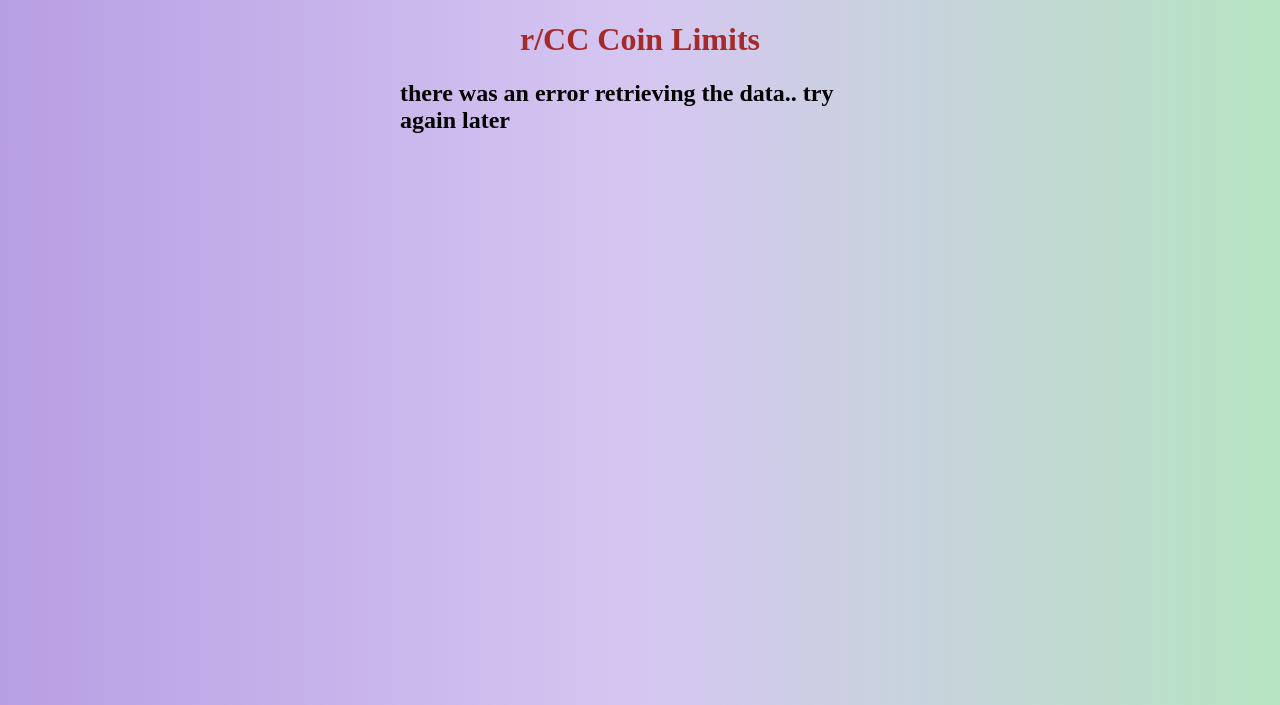
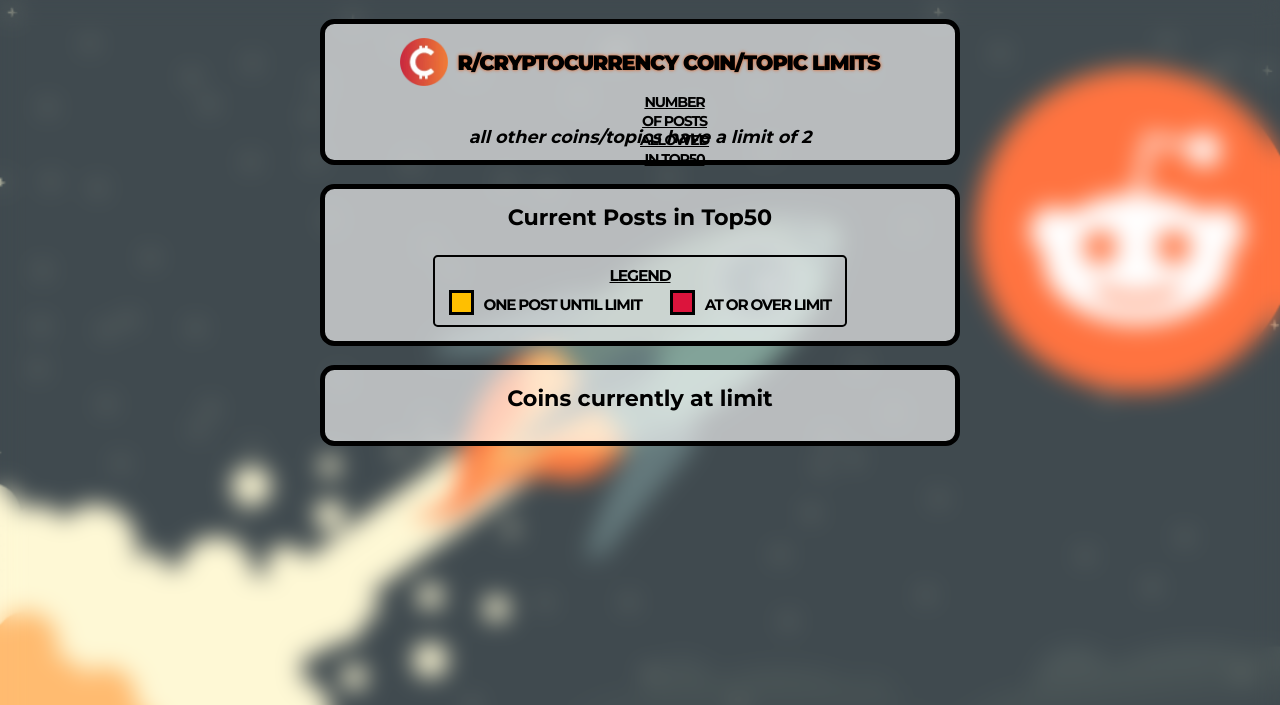
Before and after one commit to Mmackz/flask-limitcoins, a Flask app: page / in a window 1280 px wide. Shown: the top 705 px of the page. Run offline with Flask 2, Linux system fonts and the light colour scheme.

Commit message:
🎨 new design/layout

```diff
--- a/static/app.css
+++ b/static/app.css
@@ -1,70 +1,311 @@
-body {
-    margin: 0;
-    background: #59C17371;  /* fallback for old browsers */
-    background: -webkit-linear-gradient(to right, #5c26c171, #a17fe071, #59C17371);  /* Chrome 10-25, Safari 5.1-6 */
-    background: linear-gradient(to right, #5D26C171, #a17fe071, #59C17371); /* W3C, IE 10+/ Edge, Firefox 16+, Chrome 26+, Opera 12+, Safari 7+ */
-
+html {
+   font-size: 11px;
 }
 
-h1 {
-    color: brown;
-    text-align: center;
+body {
+   font-family: 'Montserrat', 'Segoe UI', Tahoma, Geneva, Verdana, sans-serif;
+   margin: 0;
+}
+
+body:before {
+   content: "";
+   position: fixed;
+   top: 0;
+   left: 0;
+   height: 100%;
+   width: 100%;
+   background-image: url(./images/reddit-moon.png);
+   background-repeat: no-repeat;
+   background-size: cover;
+   opacity: 0.75;
+   z-index: -3;
+}
+
+body:after {
+   content: "";
+   position: fixed;
+   position: fixed;
+   top: 0;
+   left: 0;
+   height: 100%;
+   width: 100%;
+   backdrop-filter: blur(0.625rem);
+   z-index: -2;
 }
 
 #container {
-    width: 480px;
+   max-width: 100%;
+   margin: 1rem auto 0;
+}
+
+#container > div {
+   border: black 0.313rem solid;
+   border-radius: 0.75rem;
+   background: #ffffffa0;
+   margin-bottom: 1rem;
+   padding: 1rem 0;
+   padding-top: 0.75rem;
+}
+
+#coin-limits,
+.flex {
+   display: flex;
+   gap: 0.35rem;
+   justify-content: center;
+   flex-wrap: wrap;
+   position: relative;
+   width: fit-content;
    margin: 0 auto;
 }
 
-#container > div {
-    border: black 1px solid;
-    border-radius: 5px;
-    background: white;
-    margin-bottom: 1rem;
+#coin-limits > p {
+   position: absolute;
+   top: -1.1rem;
+   left: 0;
+   font-size: 0.75rem;
+   letter-spacing: -0.0625rem;
+   font-weight: bold;
+   text-transform: uppercase;
+   text-decoration: underline;
 }
 
-#coin-limits, .flex {
+.title {
    display: flex;
    justify-content: center;
-    flex-wrap: wrap;
+   align-items: center;
+   margin-bottom: 1.5rem;
 }
 
-.coin {
-    text-align: center;
-    padding: 5px;
-    margin: 5px;
+.title > img {
+   height: 2.5rem;
+   width: 2.5rem;
+   margin-right: 0.5rem;
+}
+
+.title > h1 {
+   font-size: 1.1rem;
+   margin: 0;
+   text-transform: uppercase;
+   letter-spacing: -0.0625rem;
+   font-weight: 900;
+   text-shadow: 0 0 0.188rem #e85b17;
 }
 
 .coin-limits {
    text-align: center;
 }
 
-.coin-limits p {
-    margin: 0.1rem;
+.coin-limits > p {
+   font-size: 0.925rem;
+   margin-top: 0.65rem;
+   margin-bottom: -0.25rem;
+   font-style: italic;
+   font-weight: bold;
 }
 
 .limit {
-    padding: 10px;
-    padding-bottom: 4px;
+   text-align: center;
+   position: absolute;
+   top: 0.25rem;
+   z-index: 1;
+}
+
+p.limit {
+   position: absolute;
+   bottom: 0;
+   right: 0;
 }
 
 p {
-    margin: 0.1rem;
    text-align: center;
+   margin: 0;
+   line-height: 1rem;
+   font-size: 0.825rem;
 }
 
 .limits-title {
    text-align: center;
-    margin: 0.3rem;
+   margin: 0 0 0.5rem;
+
 }
 
-.over-limit {
-    color: crimson;
+.icon {
+   display: block;
+   width: 65%;
+   margin: 0 auto;
+   position: absolute;
+   opacity: 0.65;
+   left: 50%;
+   top: 50%;
+   transform: translate(-50%, -50%);
+   z-index: 0;
+}
+
+#limited .icon {
+   width: 80%;
+   top: 62.5%;
+}
+
+#limited p {
+   top: 0.0275rem
+}
+
+.box {
+   position: relative;
+   width: 2.85rem;
+   height: 4.2rem;
+   display: flex;
+   justify-content: center;
+   align-items: center;
+   border-radius: 0.5rem;
+   border: 0.125rem solid black;
+   background: black;
+}
+
+.box p {
+   color: rgba(255, 255, 255, 0.9);
+   font-weight: bold;
+   text-shadow: 0.063rem 0.063rem 0.5rem rgba(30, 30, 30);
+}
+
+.small {
+   font-size: 0.65rem;
+   line-height: 0.65rem;
+}
+
+.x-small {
+   font-size: 0.525rem;
+   line-height: 0.525rem;
+   letter-spacing: -0.031rem;
    font-weight: bold;
 }
 
-@media only screen and (max-width: 480px) {
+.limit + p {
+   position: absolute;
+   bottom: 0.225rem;
+   right: 0.25rem;
+   z-index: 1;
+   font-size: 1.1rem;
+}
+
+p.warning {
+   color: #ffbf00;
+   font-weight: 700;
+   font-size: 1.1rem;
+   text-shadow: 0 0 0.313rem #ffbf00;
+}
+
+div.warning {
+   box-shadow: 0 0 0.125rem 0.125rem #ffbf00;
+   order: 1;
+   margin: 0 0.0625rem;
+}
+
+p.overlimit {
+   color: crimson;
+   font-weight: 900;
+   font-size: 1.2rem;
+   text-shadow: 0 0 0.5rem crimson;
+}
+
+div.overlimit {
+   box-shadow: 0 0 0.125rem 0.125rem crimson;
+   order: 2;
+   margin: 0 0.0625rem;
+}
+
+.legend {
+   margin: 0.75rem auto -0.25rem;
+   border: 0.125rem solid black;
+   max-width: fit-content;
+   padding: 0.5rem 0.75rem;
+   border-radius: 0.25rem;
+}
+
+.legend-title {
+   font-weight: bold;
+   text-transform: uppercase;
+   text-decoration: underline;
+   letter-spacing: -0.0625rem;
+   margin-bottom: 0.25rem;
+}
+
+.legend-items {
+   display: flex;
+   align-items: center;
+   justify-content: space-around;
+   gap: 1.5rem;
+}
+
+.legend-item {
+   display: flex;
+   align-items: center;
+}
+
+.label {
+   text-transform: uppercase;
+   letter-spacing: -0.0625rem;
+   font-size: 0.8rem;
+   font-weight: 700;
+   position: relative;
+   top: 0.125rem;
+}
+
+.square {
+   height: 1rem;
+   width: 1rem;
+   border: 0.188rem solid black;
+   margin-right: 0.5rem;
+}
+
+.red {
+   background-color: crimson;
+}
+
+.amber {
+   background-color: #ffbf00;
+}
+
+@media (min-width: 362px) {
+   html {
+      font-size: 12px;
+   }
+
    #container {
-        width: 100%;
+      max-width: min(95%, 480px);
    }
 }
+
+@media (min-width: 382px) {
+   html {
+      font-size: 13px;
+   }
+}
+
+@media (min-width: 420px) {
+   html {
+      font-size: 14px;
+   }
+}
+
+@media (min-width: 540px) {
+   html {
+      font-size: 16px;
+   }
+}
+
+@media (min-width: 768px) {
+   html {
+      font-size: 17.5px;
+   }
+
+   #container {
+      max-width: 640px;
+   }
+}
+
+@media (min-width: 1200px) {
+   html {
+      font-size: 19px;
+   }
+}
--- a/static/app.js
+++ b/static/app.js
@@ -1,48 +1,101 @@
-const container = document.getElementById("container")
-const coinLimits = document.getElementById("coin-limits")
-const limited = document.getElementById("limited")
-const coinPosts = document.getElementById("coin-posts")
+const container = document.getElementById("container");
+const coinLimits = document.getElementById("coin-limits");
+const limited = document.getElementById("limited");
+const coinPosts = document.getElementById("coin-posts");
 
-fetch("static/data.json").then(res => res.json()).then(data => {
+(async function () {
+   const responses = await Promise.all([
+      fetch("static/data.json"),
+      fetch("static/images.json")
+   ]);
+   const data = await responses[0].json();
+   const images = await responses[1].json();
 
+   for (let key in data.posts) {
+      data.posts[key].image = images[key.toLowerCase()];
+   }
+
+   for (let item of data.limits) {
+      item.image = images[item.symbol.toLowerCase()];
+   }
+
+   displayLimits(data, images);
+})();
+
+function displayLimits(data, images) {
    if (data.hasOwnProperty("error")) {
       const html = `
          <h2 class=error>${data.error}</h2>
-        `
-        container.innerHTML = html
+     `;
+      container.innerHTML = html;
    } else {
-        let { coins, limits, posts } = data
-
-        let coinsHtml = ""
+      let { coins, limits, posts } = data;
+      let coinsHtml = "";
 
       for (let coin in posts) {
-            const limit = posts[coin].length
-            let overLimit = ""
-            if (coins.includes(coin)) {
-                overLimit = "over-limit"
+         const maxLimit = findMaxLimit(coin, limits);
+
+         const limit = posts[coin].length;
+
+         const limitClass = getLimitClass(limit, maxLimit);
+
+         coinsHtml += `
+            <div class="box ${limitClass}" >
+               <img class="icon" src=${posts[coin].image} />
+               <div class="limit">
+                  <p class=${
+                     coin.length >= 7 ? "x-small" : coin.length >= 5 ? "small" : ""
+                  }>${coin}</p>
+               </div>
+               <p class=${limitClass}>${limit}</p>
+            </div>
+         `;
       }
-            coinsHtml += `
+      coins =
+         coins.length > 0
+            ? coins.map(
+                 (coin) => `
+            <div class="box">
+               <img class="icon" src=${images[coin.toLowerCase()]} />
                <div class="limit">
-                                <p>${coin}</p>
-                                <p class=${overLimit}>${limit}</p>
+                  <p class=${
+                     coin.length >= 7 ? "x-small" : coin.length >= 5 ? "small" : ""
+                  }>${coin}</p>
+               </div>
             </div>
          `
+              )
+            : [`<p>There is no coins currently at the limit.</p>`];
+      limits = limits.map(
+         (coin) => `
+            <div class="box">
+               <img class="icon" src=${coin.image} />
+               <div class="limit">
+                  <p>${coin.symbol}</p>
+               </div>
+               <p>${coin.limit}</p>
+            </div>
+         `
+      );
+
+      limited.innerHTML = coins.join("");
+      coinLimits.innerHTML += limits.join("");
+      coinPosts.innerHTML = coinsHtml;
+   }
 }
 
+function findMaxLimit(coin, limits) {
+   const maxposts = limits.find((limit) => limit.symbol === coin);
+   return maxposts ? maxposts.limit : 2;
+}
 
-        coins = coins.map(coin => `
-            <div class="coin">
-                <p>${coin}</p>
-            </div>
-        `)
-        limits = limits.map(coin => `
-            <div class="limit">
-                <p>${coin.symbol}</p>
-                <p>${coin.limit}</p>
-            </div>
-        `)
-        limited.innerHTML = coins.join("")
-        coinLimits.innerHTML += limits.join("")
-        coinPosts.innerHTML = coinsHtml
+function getLimitClass(limit, maxLimit) {
+   if (limit >= maxLimit) {
+      return "overlimit";
    }
-})
+
+   if (maxLimit - limit === 1) {
+      return "warning";
+   }
+   return "";
+}
--- a/templates/app.html
+++ b/templates/app.html
@@ -2,22 +2,50 @@
 <html lang="en">
    <head>
       <meta charset="UTF-8" />
-        <meta name="viewport" content="width=device-width, initial-scale=1.0">
-        <link rel="shortcut icon" type="image/jpg" href="static/favicon.ico"/>
+      <meta name="viewport" content="width=device-width, initial-scale=1.0" />
+      <link rel="shortcut icon" type="image/jpg" href="static/favicon.ico" />
+      <link rel="preconnect" href="https://fonts.googleapis.com" />
+      <link rel="preconnect" href="https://fonts.gstatic.com" crossorigin />
+      <link
+         href="https://fonts.googleapis.com/css2?family=Montserrat:wght@400;700;900&display=swap"
+         rel="stylesheet"
+      />
       <link rel="stylesheet" href="static/app.css" />
       <title>Coin Limits</title>
    </head>
    <body>
-        <h1>r/CC Coin Limits</h1>
-        <div id=container>
+      <div id="container">
          <div class="coin-limits">
+            <div class="title">
+               <img src="static/images/cclogo.webp" />
+               <h1>r/CryptoCurrency Coin/Topic Limits</h1>
+            </div>
+            <div id="coin-limits">
+               <p>Number of posts allowed in top50</p>
+            </div>
+            <p>all other coins/topics have a limit of 2</p>
+         </div>
+         <!-- <div class="coin-limits">
                 <h3 class="limits-title">Current Limits</h3>
                 <div id="coin-limits"></div>
-                <p>all other coins have a limit of 2</p>
-            </div>
+                <p>all other coins/topics have a limit of 2</p>
+            </div> -->
          <div>
             <h3 class="limits-title">Current Posts in Top50</h3>
             <div id="coin-posts" class="flex"></div>
+            <div class="legend">
+               <p class="legend-title">Legend</p>
+               <div class="legend-items">
+                  <div class="legend-item">
+                     <div class="square amber"></div>
+                     <div class="label">One post until limit</div>
+                  </div>
+                  <div class="legend-item">
+                     <div class="square red"></div>
+                     <div class="label">At or over limit</div>
+                  </div>
+               </div>
+            </div>
          </div>
          <div>
             <h3 class="limits-title">Coins currently at limit</h3>
```
Lines whose indentation alone changed are shown as unchanged.
